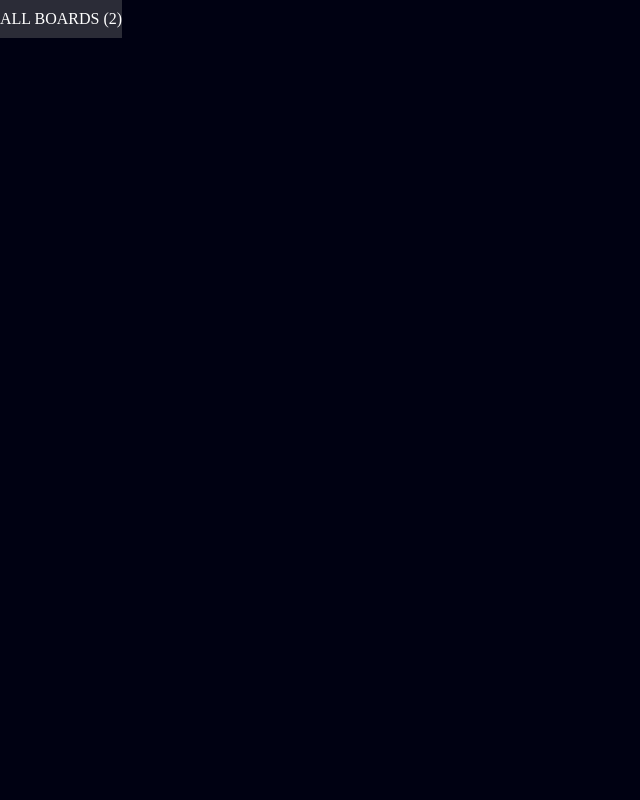
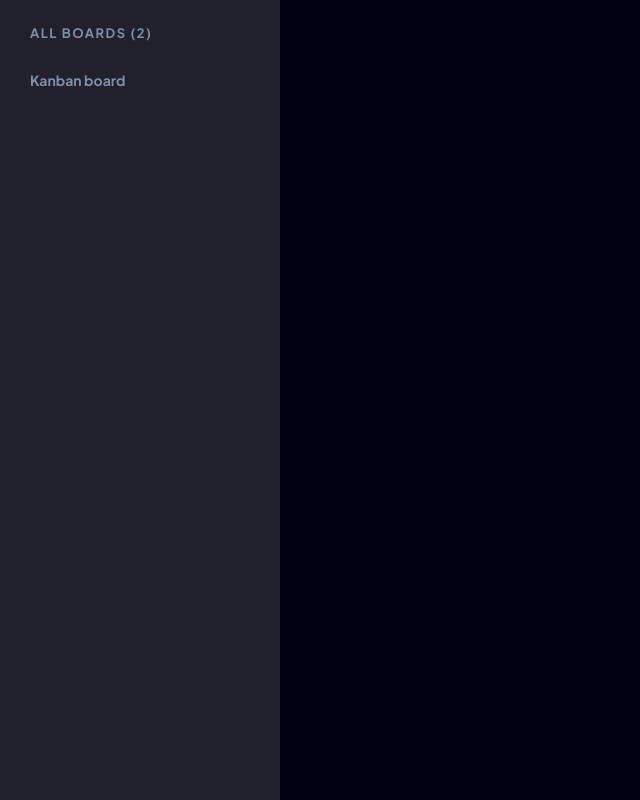
Before and after one commit to Haci11/kanban-board, a React (Vite) app: page / in a window 1280 px wide. Shown: the whole page, without its empty margins (0-640 px from the left). Built offline with nearby package versions, Linux system fonts and the light colour scheme.

Commit message:
Added SideBar

```diff
--- a/src/components/SideNav/SideNav.jsx
+++ b/src/components/SideNav/SideNav.jsx
@@ -4,6 +4,9 @@ const SideNav = () => {
   return (
     <div className="sidenav">
       <p>ALL BOARDS (2)</p>
+      <ul>
+        <li>Kanban board</li>
+      </ul>
     </div>
   );
 };
--- a/src/components/SideNav/SideNav.scss
+++ b/src/components/SideNav/SideNav.scss
@@ -1,4 +1,33 @@
 .sidenav {
   padding: 10px 0;
-  background-color: var(--bg-gray);
+  background-color: var(--bg-dark-gray);
+  min-height: 100vh;
+  width: 100%;
+  max-width: 280px;
+  p {
+    padding: 15px 30px;
+    color: var(--text-gray);
+    letter-spacing: 1.5px;
+    font-weight: bold;
+    font-size: 13px;
+  }
+  ul {
+    list-style: none;
+
+    li {
+      padding: 15px 30px;
+      border-radius: 0 15px 15px 0;
+      font-size: 14px;
+      font-weight: bold;
+      width: 85%;
+      cursor: pointer;
+      transition: 0.4s;
+      color: var(--text-gray);
+      &.active,
+      &:hover {
+        background-color: var(--text-dimmed);
+        color: var(--primary);
+      }
+    }
+  }
 }
--- a/src/index.scss
+++ b/src/index.scss
@@ -22,6 +22,7 @@
 body {
   background-color: var(--bg);
   color: var(--text);
+  font-family: "Plus Jakarta Sans", sans-serif;
 }
 
 .App {
```
